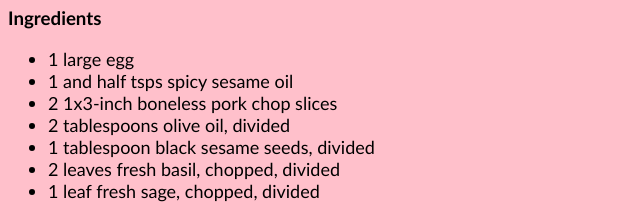
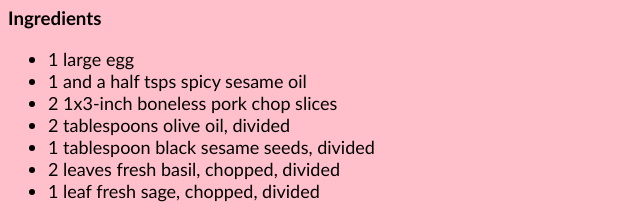
Before and after one commit to ansoniisan/odin-recipes, a plain HTML site: page recipes/ramen.html in a window 1280 px wide. Shown: the part 568-773 px from the top of the page, 0-640 px from the left. Drawn offline with Linux system fonts and the light colour scheme.

Commit message:
Fix typo in the Ingredients section

```diff
--- a/recipes/ramen.html
+++ b/recipes/ramen.html
@@ -22,7 +22,7 @@
         <h3>Ingredients</h3>
         <ul>
             <li>1 large egg</li>
-            <li>1 and half tsps spicy sesame oil</li>
+            <li>1 and a half tsps spicy sesame oil</li>
             <li>2 1x3-inch boneless pork chop slices</li>
             <li>2 tablespoons olive oil, divided</li>
             <li>1 tablespoon black sesame seeds, divided</li>
```
